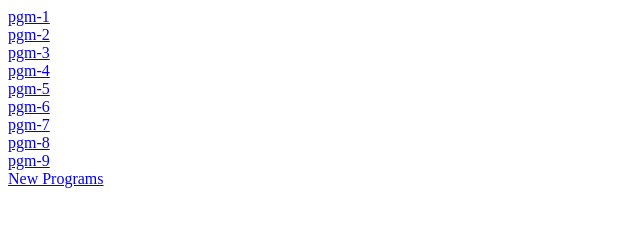
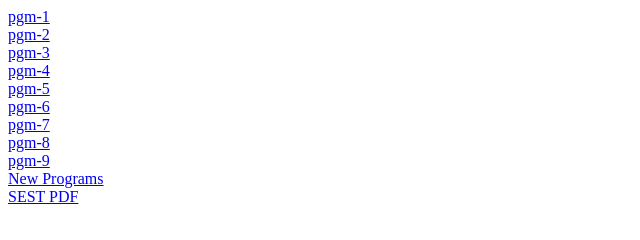
Before and after one commit to Dusky-Div/FS-Lab, a plain HTML site: page index.html in a window 1280 px wide. Shown: the whole page, without its empty margins (0-640 px from the left). Drawn offline with Linux system fonts and the light colour scheme.

Commit message:
sest pdf added

```diff
--- a/index.html
+++ b/index.html
@@ -16,5 +16,6 @@
     <a href="/pgm-8.zip">pgm-8</a> <br />
     <a href="/pgm-9.zip">pgm-9</a> <br />
     <a href="/new-programs.zip">New Programs</a> <br />
+    <a href="/sest.zip">SEST PDF</a>
   </body>
 </html>
```
Also changed, not shown: 1 other file.
